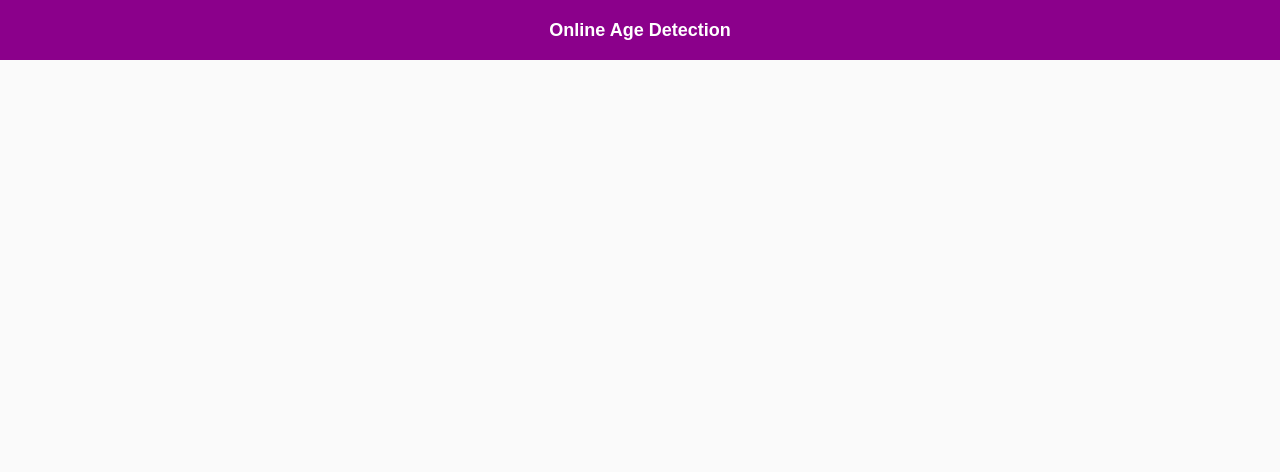
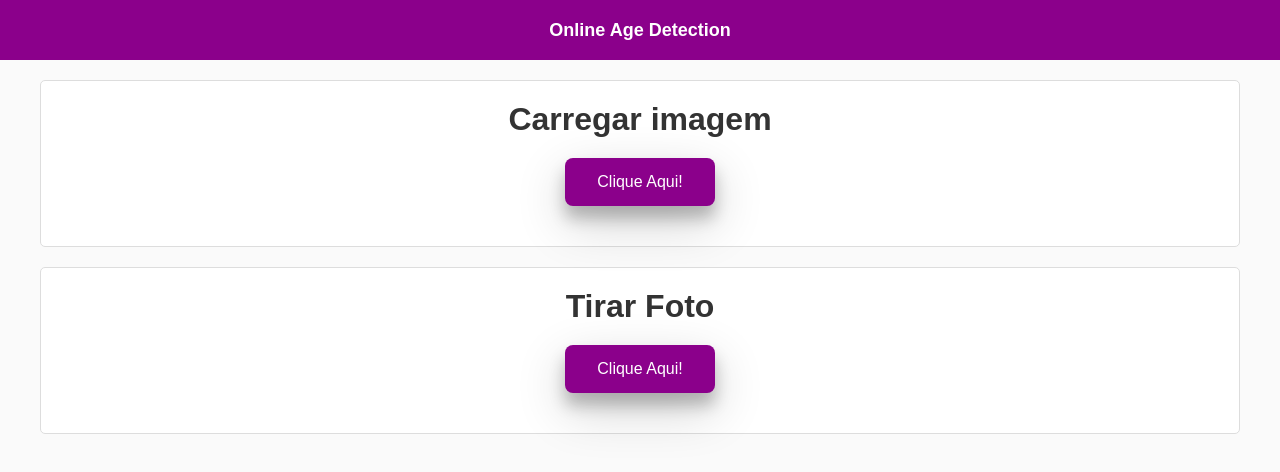
Before and after one commit to igormcsouza/online-age-detection-frontend, a React (Create React App) app in the folder oad-front/: page / in a window 1280 px wide. Shown: the top 472 px of the page. Built offline with nearby package versions, Linux system fonts and the light colour scheme.

Commit message:
changed header and body

```diff
--- a/oad-front/src/App.js
+++ b/oad-front/src/App.js
@@ -1,10 +1,12 @@
 import React from 'react';
 import Header from './components/Header/'
+import Body from './components/Body'
 import './styles.css'
 
 const App = () => (
     <div className="App">
       <Header />
+      <Body />
     </div>
 )
 
--- /dev/null
+++ b/oad-front/src/components/Body/Button/index.js
@@ -0,0 +1,8 @@
+import React from 'react'
+import "./styles.css";
+
+const Button = () => (
+    <button id="button" onClick="funcaoParaExecutar()"> Clique Aqui! </button>
+)
+
+export default Button
--- /dev/null
+++ b/oad-front/src/components/Body/Button/styles.css
@@ -0,0 +1,13 @@
+button#button {
+    margin: 20px;
+    background-color: darkmagenta; /* Green */
+    border: 1px;
+    border-radius: 8px;
+    color: white;
+    padding: 15px 32px;
+    text-align: center;
+    text-decoration: none;
+    display: inline-block;
+    font-size: 16px;
+    box-shadow: 0 12px 16px 0 rgba(0,0,0,0.24), 0 17px 50px 0 rgba(0,0,0,0.19);
+}
--- a/oad-front/src/components/Body/index.js
+++ b/oad-front/src/components/Body/index.js
@@ -1,6 +1,18 @@
 import React from 'react'
 import './styles.css'
+import Button from './Button'
 
 const Body = () => (
-    <h1>Test</h1>
+    <div id='main-body'>
+        <div id='section'>
+            <h1> Carregar imagem </h1>
+            <Button />
+        </div>
+        <div id='section'>
+            <h1> Tirar Foto </h1>
+            <Button />
+        </div>
+    </div>
 )
+
+export default Body
--- a/oad-front/src/components/Body/styles.css
+++ b/oad-front/src/components/Body/styles.css
@@ -0,0 +1,17 @@
+div#main-body {
+    max-width: 700;
+    margin: 20px;
+    padding: 0 20px;
+}
+
+div#section {
+    background: #fff;
+    border: 1px solid #ddd;
+    border-radius: 5px;
+    padding: 20px;
+    margin-bottom: 20px;
+    display: flex;
+    justify-content: center;
+    align-items: center;
+    flex-direction: column;
+}
```
Also changed, not shown: oad-front/src/components/Body/Title/index.js (added, +9 -0 lines).
